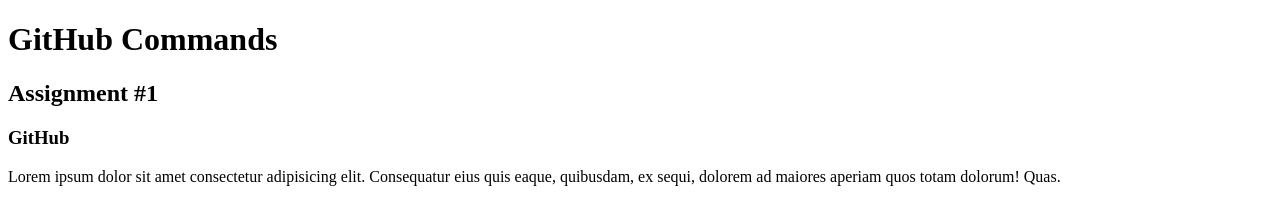
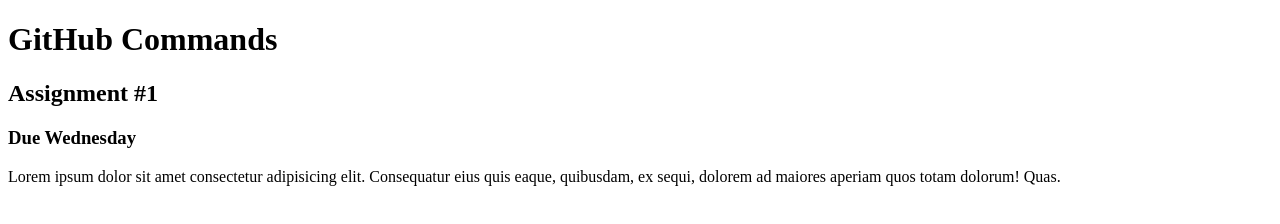
Before and after one commit to bcsf19m034/Mobile-Computing, a plain HTML site: page test.html in a window 1280 px wide. Drawn offline with Linux system fonts and the light colour scheme.

Commit message:
merging conflicts

```diff
--- a/test.html
+++ b/test.html
@@ -9,7 +9,7 @@
   <body>
     <h1>GitHub Commands</h1>
     <h2>Assignment #1</h2>
-    <h3>GitHub</h3>
+    <h3>Due Wednesday</h3>
     <p>
       Lorem ipsum dolor sit amet consectetur adipisicing elit. Consequatur eius
       quis eaque, quibusdam, ex sequi, dolorem ad maiores aperiam quos totam
```
